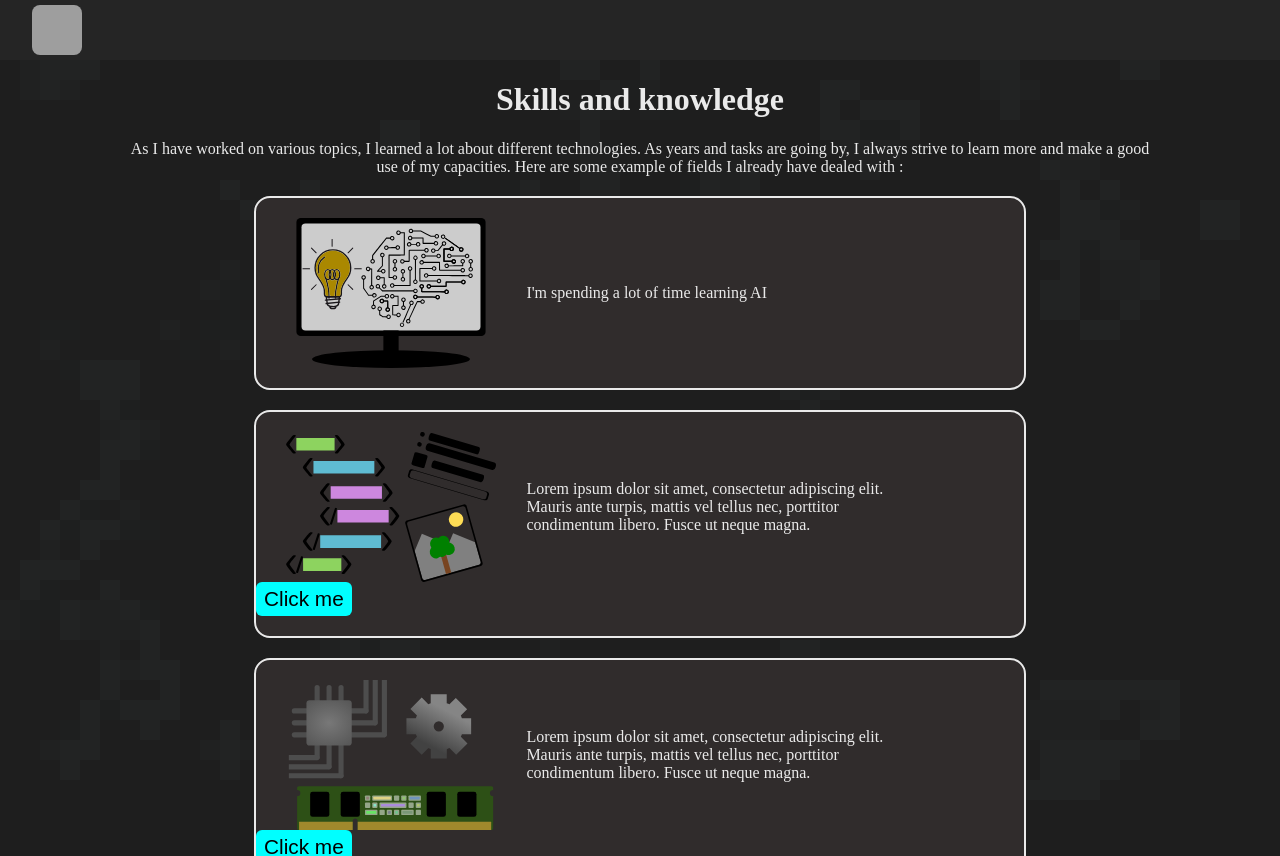
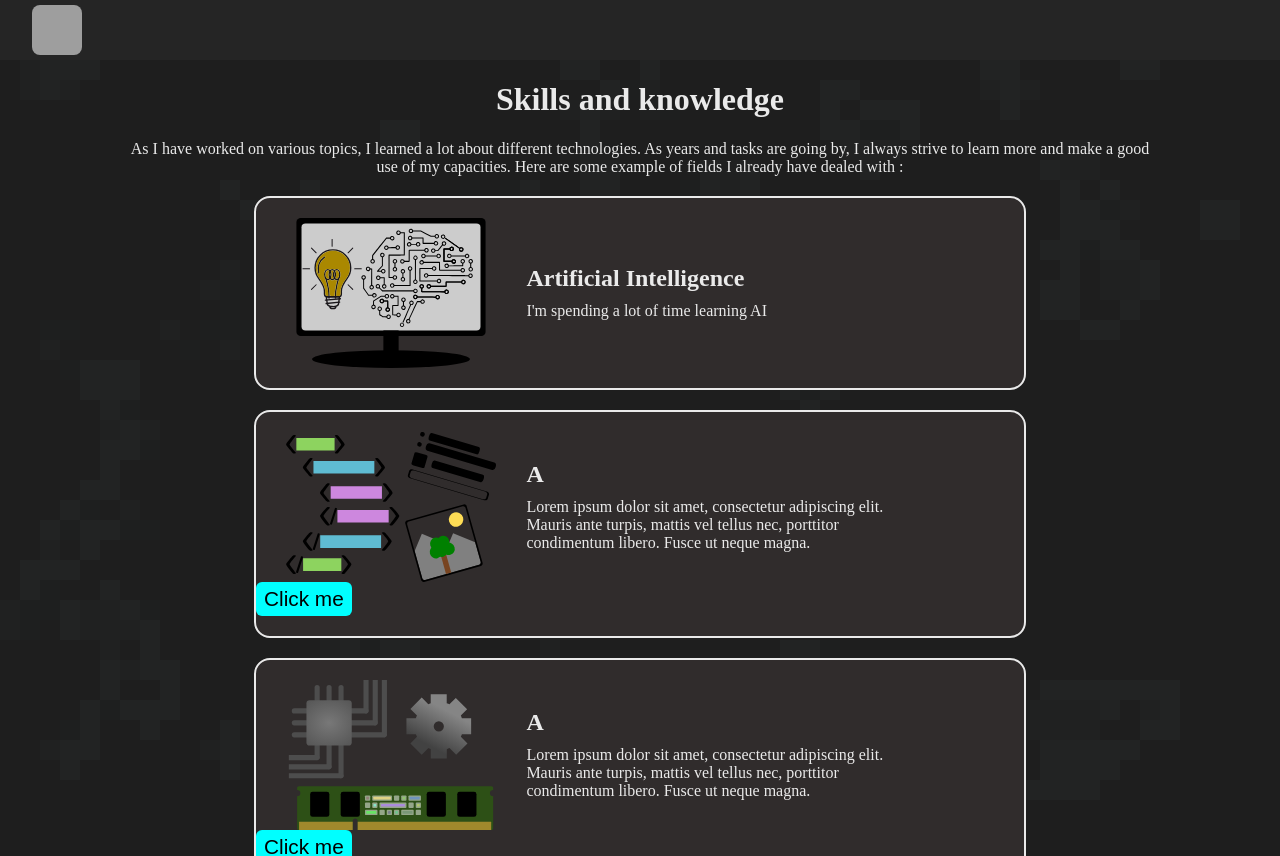
Before and after one commit to LJ5O/website, a Vue app: page /skills in a window 1280 px wide. Shown: the top 856 px of the page. Built offline with nearby package versions, Linux system fonts and the light colour scheme; grey boxes are pictures that could not be loaded.

Commit message:
Added title on list component

```diff
--- a/src/assets/localization/en/localization.json
+++ b/src/assets/localization/en/localization.json
@@ -28,6 +28,7 @@
     "subtitle": "As I have worked on various topics, I learned a lot about different technologies. As years and tasks are going by, I always strive to learn more and make a good use of my capacities. Here are some example of fields I already have dealed with :",
     "skills":{
       "ai":{
+        "title": "Artificial Intelligence",
         "desc":"I'm spending a lot of time learning AI"
       }
     }
--- a/src/components/skills/factList.vue
+++ b/src/components/skills/factList.vue
@@ -1,7 +1,10 @@
 <template>
   <div class="fact">
     <img :src="picture">
-    <article><p>{{ text }}</p></article>
+    <article>
+        <h2>{{ title }}</h2>
+        <p>{{ desc }}</p>
+    </article>
     <RouterLink v-if="link!='#'" class="router" :to="link"><button class="button">{{ buttonText }}</button></RouterLink>
   </div>
 </template>
@@ -10,7 +13,11 @@
 import { RouterLink } from 'vue-router';
 
 const props = defineProps({
-        text:{
+        title:{
+            type:String,
+            required:true
+        },
+        desc:{
             type:String,
             required:true
         },
@@ -53,13 +60,20 @@ const props = defineProps({
         margin-left: 20px;
     }
 
-    article {
+    article{
         color: white;
         padding: 0 20px;
         display: flex;
+        flex-direction: column;
         justify-content: center;
-        align-items: center;
+        /*align-items: center;*/
         max-width: 50%;
+        gap: 10px;
+    }
+
+    article p, article h2{
+        margin: 0;
+        text-align: left;
     }
 
     .router{
--- a/src/views/SkillsView.vue
+++ b/src/views/SkillsView.vue
@@ -3,7 +3,7 @@
     <h1 class="center">{{ $t("skills.title") }}</h1>
     <p class="center content">{{ $t("skills.subtitle") }}</p>
 
-    <FactList v-for="(e,i) in skills" :key="i" :text="e.text" :buttonText="e.buttonText" :link="e.link" :picture="e.picture" class="factList"/>
+    <FactList v-for="(e,i) in skills" :key="i" :title="e.title" :desc="e.desc" :buttonText="e.buttonText" :link="e.link" :picture="e.picture" class="factList"/>
   </template>
 
 <script setup>
@@ -21,25 +21,30 @@
   const i18n = useI18n();
 
   const skills = [{
-    text: i18n.t("skills.skills.ai.desc"),
+    title: i18n.t("skills.skills.ai.title"),
+    desc: i18n.t("skills.skills.ai.desc"),
     picture: aIsvg
   },{
-    text: "Lorem ipsum dolor sit amet, consectetur adipiscing elit. Mauris ante turpis, mattis vel tellus nec, porttitor condimentum libero. Fusce ut neque magna. ",
+    title:"A",
+    desc: "Lorem ipsum dolor sit amet, consectetur adipiscing elit. Mauris ante turpis, mattis vel tellus nec, porttitor condimentum libero. Fusce ut neque magna. ",
     buttonText: "Click me",
     picture: webSvg,
     link: "google.com"
   },{
-    text: "Lorem ipsum dolor sit amet, consectetur adipiscing elit. Mauris ante turpis, mattis vel tellus nec, porttitor condimentum libero. Fusce ut neque magna. ",
+    title:"A",
+    desc: "Lorem ipsum dolor sit amet, consectetur adipiscing elit. Mauris ante turpis, mattis vel tellus nec, porttitor condimentum libero. Fusce ut neque magna. ",
     buttonText: "Click me",
     picture: lowlevelSvg,
     link: "google.com"
   },{
-    text: "Lorem ipsum dolor sit amet, consectetur adipiscing elit. Mauris ante turpis, mattis vel tellus nec, porttitor condimentum libero. Fusce ut neque magna. ",
+    title:"A",
+    desc: "Lorem ipsum dolor sit amet, consectetur adipiscing elit. Mauris ante turpis, mattis vel tellus nec, porttitor condimentum libero. Fusce ut neque magna. ",
     buttonText: "Click me",
     picture: devopsSvg,
     link: "google.com"
   },{
-    text: "Lorem ipsum dolor sit amet, consectetur adipiscing elit. Mauris ante turpis, mattis vel tellus nec, porttitor condimentum libero. Fusce ut neque magna. ",
+    title:"A",
+    desc: "Lorem ipsum dolor sit amet, consectetur adipiscing elit. Mauris ante turpis, mattis vel tellus nec, porttitor condimentum libero. Fusce ut neque magna. ",
     buttonText: "Click me",
     picture: analysisSvg,
     link: "google.com"
```
